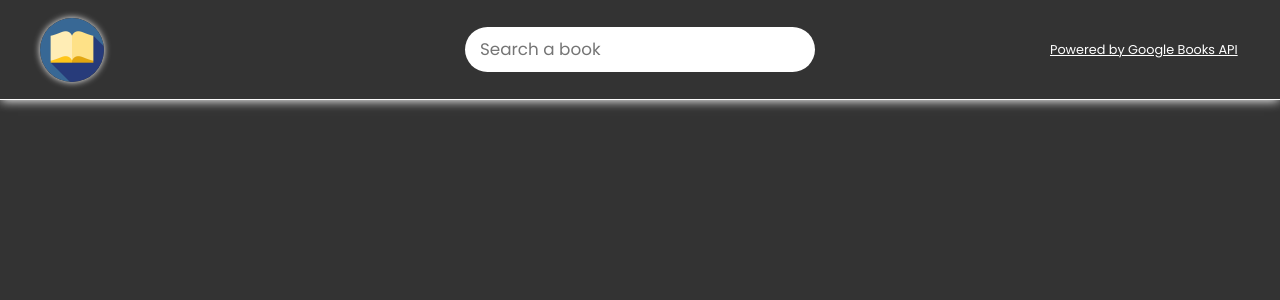
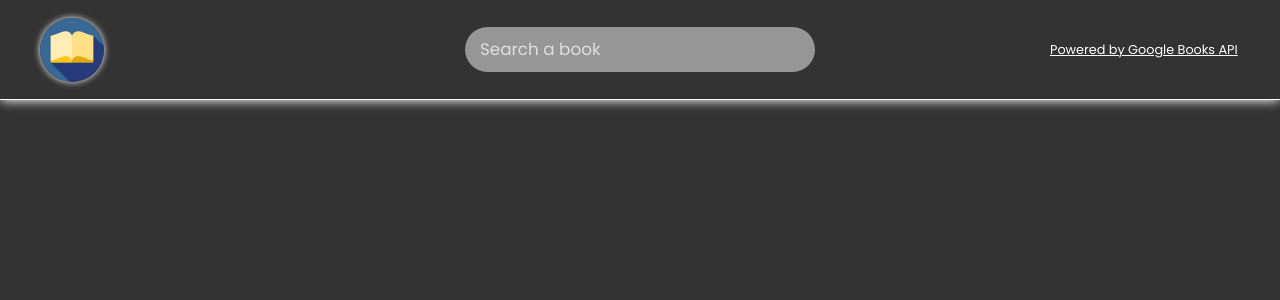
Before and after one commit to kyuba4/Books-App, a React (Create React App) app: page / in a window 1280 px wide. Shown: the top 300 px of the page. Built offline with nearby package versions, Linux system fonts and the light colour scheme.

Commit message:
Basics of BookList and Book components, better scss file managment

```diff
--- a/src/App.js
+++ b/src/App.js
@@ -1,7 +1,13 @@
 import Header from "./components/Header";
+import BooksList from "./components/BooksList";
 
 const App = () => {
-  return <Header />;
+  return (
+    <>
+      <Header />
+      <BooksList />
+    </>
+  );
 };
 
 export default App;
--- /dev/null
+++ b/src/components/Book.js
@@ -0,0 +1,5 @@
+const Book = () => {
+  return <div>Book</div>;
+};
+
+export default Book;
--- /dev/null
+++ b/src/components/BooksList.js
@@ -0,0 +1,14 @@
+import Book from "./Book";
+
+const BooksList = ({ books }) => {
+  return (
+    <div className="wrapper">
+      {books &&
+        books.map((book) => {
+          return <Book book={book} />;
+        })}
+    </div>
+  );
+};
+
+export default BooksList;
--- a/src/components/Header.js
+++ b/src/components/Header.js
@@ -1,5 +1,4 @@
 import Logo from "../assets/logo.png";
-import "../styles/Header.scss";
 
 const Header = () => {
   return (
--- a/src/styles/App.scss
+++ b/src/styles/App.scss
@@ -1,3 +1,7 @@
+// Components Styling
+@import "Header", "BooksList";
+
+//Font
 @import url("https://fonts.googleapis.com/css2?family=Poppins:wght@400;600;700&display=swap");
 
 *,
--- /dev/null
+++ b/src/styles/_BooksList.scss
@@ -0,0 +1,5 @@
+.wrapper {
+  margin: 15px;
+  display: grid;
+  grid-gap: 10px;
+}
--- a/src/styles/Header.scss
+++ b/src/styles/_Header.scss
@@ -38,10 +38,16 @@
         height: 100%;
         border-radius: 999px;
         font-size: 1.05rem;
-        transition: 300ms;
+        transition: 200ms;
+        background: #fafafa80;
+        color: rgb(223, 223, 223);
+
+        &::placeholder {
+          color: inherit;
+        }
 
         &:focus {
-          box-shadow: 0 0 7px 0 #fafafa;
+          box-shadow: 0 0 7px 2px #ffffff;
         }
       }
     }
```
